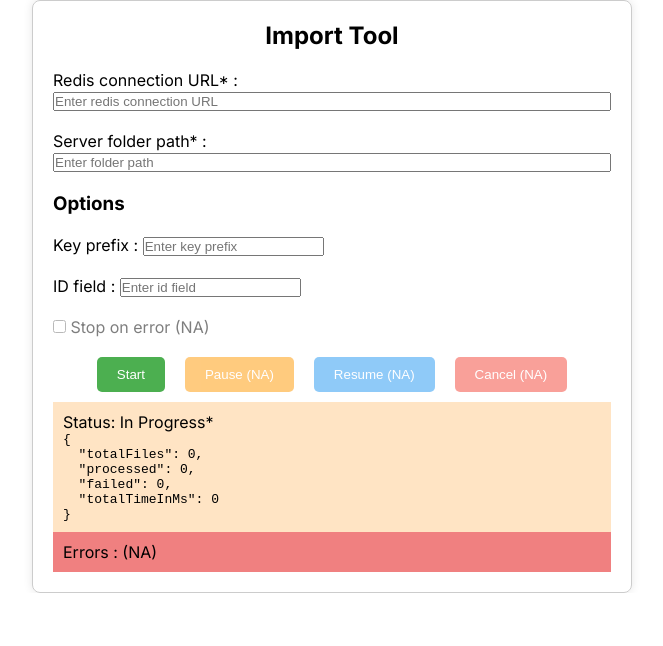
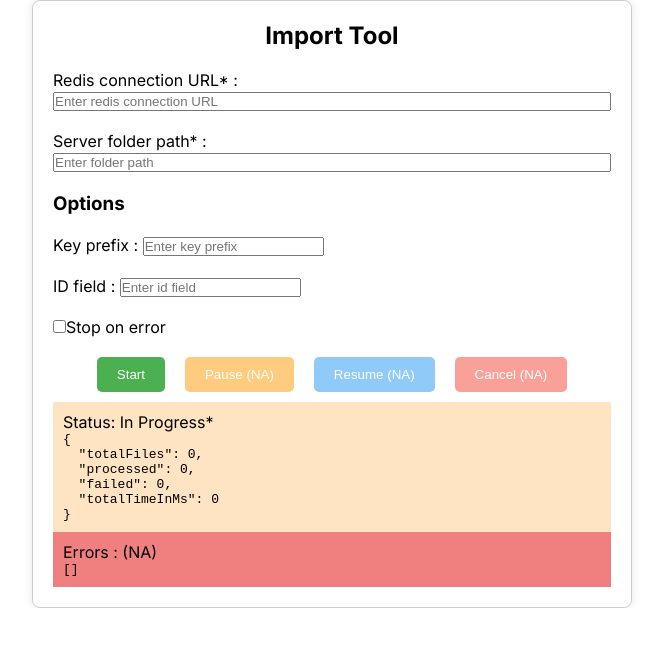
Before and after one commit to PrasanKumar93/redis-utilities, a Next.js app in the folder frontend/: page /import in a window 1280 px wide. Shown: the top 646 px of the page, without its empty margins (308-971 px from the left). Built offline with nearby package versions, Linux system fonts and the light colour scheme; no server answers.

Commit message:
tested socket io from frontend

```diff
--- a/frontend/package.json
+++ b/frontend/package.json
@@ -13,6 +13,7 @@
     "next": "14.2.5",
     "react": "^18",
     "react-dom": "^18",
+    "socket.io-client": "^4.7.5",
     "zod": "^3.23.8"
   },
   "devDependencies": {
--- a/frontend/src/app/config.ts
+++ b/frontend/src/app/config.ts
@@ -1,5 +1,6 @@
 const config = {
   API_BASE_URL: "http://localhost:3001/api",
+  SOCKET_IO_URL: "http://localhost:3001/",
 };
 
 export { config };
--- a/frontend/src/app/import/page.tsx
+++ b/frontend/src/app/import/page.tsx
@@ -1,10 +1,66 @@
 "use client";
 
-import React, { useState } from "react";
+import React, { useEffect, useState } from "react";
+import io from "socket.io-client";
+
 import styles from "./page.module.css";
 
 import { testRedisConnection, importFilesToRedis } from "../utils/services";
+import { config } from "../config";
 
+interface ImportStats {
+    totalFiles: number;
+    processed: 0,
+    failed: 0,
+    totalTimeInMs: 0
+}
+
+interface ImportFileError {
+    filePath: string;
+    error: any;
+}
+
+const useSocket = () => {
+    const [socketId, setSocketId] = useState<string>("");
+    const [displayStats, setDisplayStats] = useState<ImportStats>({
+        totalFiles: 0,
+        processed: 0,
+        failed: 0,
+        totalTimeInMs: 0
+    });
+    const [displayErrors, setDisplayErrors] = useState<ImportFileError[]>([]);
+
+    useEffect(() => {
+        const socket = io(config.SOCKET_IO_URL);
+
+        socket.on("connect", () => {
+            console.log("Browser connected to socket server " + socket.id);
+            setSocketId(socket.id || "");
+        });
+
+        socket.on("error", (error) => {
+            console.error("Socket error", error);
+        });
+
+        socket.on("importStats", (stats) => {
+            if (stats?.totalFiles) {
+                setDisplayStats(stats);
+            }
+        });
+
+        socket.on("importFileError", (info) => {
+            if (info?.filePath) {
+                setDisplayErrors((prev) => [...prev, info]);
+            }
+        });
+
+        return () => {
+            socket.disconnect();
+        };
+    }, []);
+
+    return { socketId, displayStats, setDisplayStats, displayErrors };
+};
 
 
 const Page = () => {
@@ -14,20 +70,18 @@ const Page = () => {
     const [serverFolderPath, setServerFolderPath] = useState('');
     const [keyPrefix, setKeyPrefix] = useState('');
     const [idField, setIdField] = useState('');
+    const [isStopOnError, setIsStopOnError] = useState(false);
 
-    const [displayStats, setDisplayStats] = useState({
-        totalFiles: 0,
-        processed: 0,
-        failed: 0,
-        totalTimeInMs: 0
-    });
+    const { socketId, displayStats, setDisplayStats, displayErrors } = useSocket();
 
     const handleClickStart = async () => {
         const result = await importFilesToRedis({
             redisConUrl,
             serverFolderPath,
             keyPrefix,
-            idField
+            idField,
+            socketId,
+            isStopOnError
         });
         if (result?.data?.stats) {
             const stats = result.data.stats;
@@ -99,8 +153,14 @@ const Page = () => {
                     onChange={(e) => setIdField(e.target.value)}
                 />
             </div>
-            <div className={`${styles.inputGroup} ${styles.disabled}`}>
-                <label><input type="checkbox" /> Stop on error (NA) </label>
+            <div className={styles.inputGroup}>
+                <label>
+                    <input type="checkbox"
+                        checked={isStopOnError}
+                        onChange={(e) => setIsStopOnError(e.target.checked)}
+                    />
+                    Stop on error
+                </label>
             </div>
 
             <div className={`${styles.buttons}`}>
@@ -133,7 +193,12 @@ const Page = () => {
                 </pre>
             </div>
             <div id="errorLogs" className={styles.errorLog}>
-                Errors : (NA) <br />
+                Errors : (NA)
+                <pre>
+                    <code>
+                        {JSON.stringify(displayErrors, null, 2)}
+                    </code>
+                </pre>
             </div>
         </div>
     );
--- a/frontend/src/app/utils/services.ts
+++ b/frontend/src/app/utils/services.ts
@@ -13,6 +13,7 @@ const importFilesToRedisSchema = z.object({
   socketId: z.string().optional(),
   idField: z.string().optional(),
   keyPrefix: z.string().optional(),
+  isStopOnError: z.boolean().optional(),
 });
 
 //#endregion
```
Also changed, not shown: 2 other files (tests, documents, lock files or other folders).
